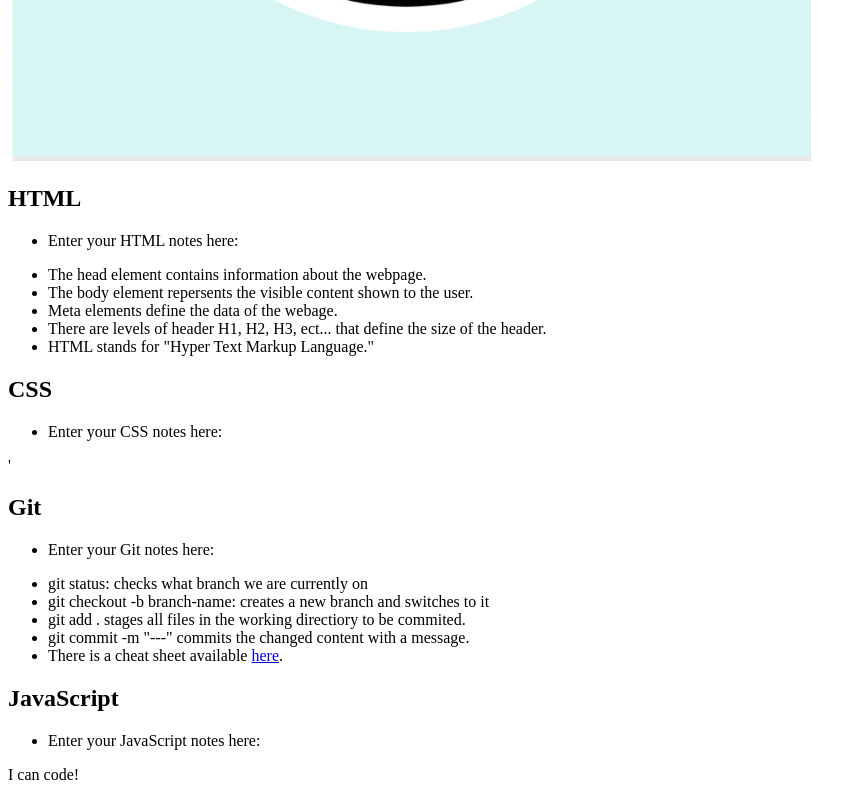
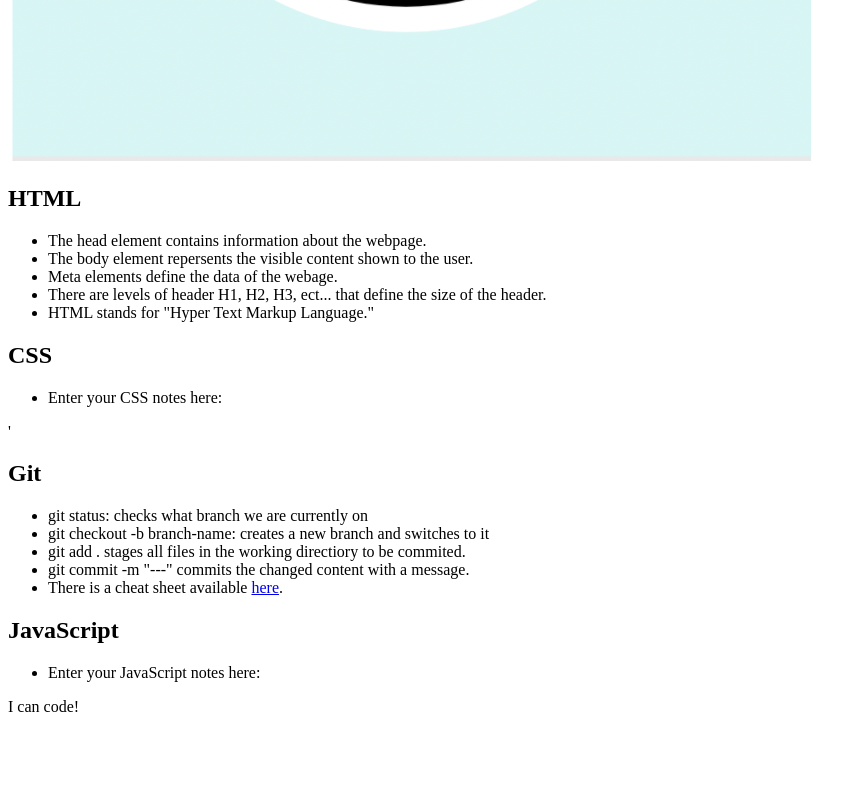
Before and after one commit to vader9911/prework-study-guide, a plain HTML site: page index.html in a window 1280 px wide. Shown: the part 695-1495 px from the top of the page, without its empty margins (0-866 px from the left). After the commit the page ends 1427 px from the top, so only its background shows below. Drawn offline with Linux system fonts and the light colour scheme.

Commit message:
removed uneeded content

```diff
--- a/index.html
+++ b/index.html
@@ -17,17 +17,13 @@
         <h2>HTML</h2>
 
         <ul>
-          <li>Enter your HTML notes here:</li>
-        </ul>
-
-        <ul>
           <li>The head element contains information about the webpage.</li>
           <li>The body element repersents the visible content shown to the user. </li>
           <li>Meta elements define the data of the webage.</li>
           <li>There are levels of header H1, H2, H3, ect... that define the size of the header.</li>
           <li>HTML stands for "Hyper Text Markup Language."</li>
+        </ul>
 
-        </ul>
       </section>
 
       <section class="card" id="css-section">
@@ -44,10 +40,6 @@
       <section class="card" id="git-section">'
 
         <h2>Git</h2>
-
-        <ul>
-          <li>Enter your Git notes here:</li>
-        </ul>
 
         <ul>
           <li>git status: checks what branch we are currently on</li>
```
